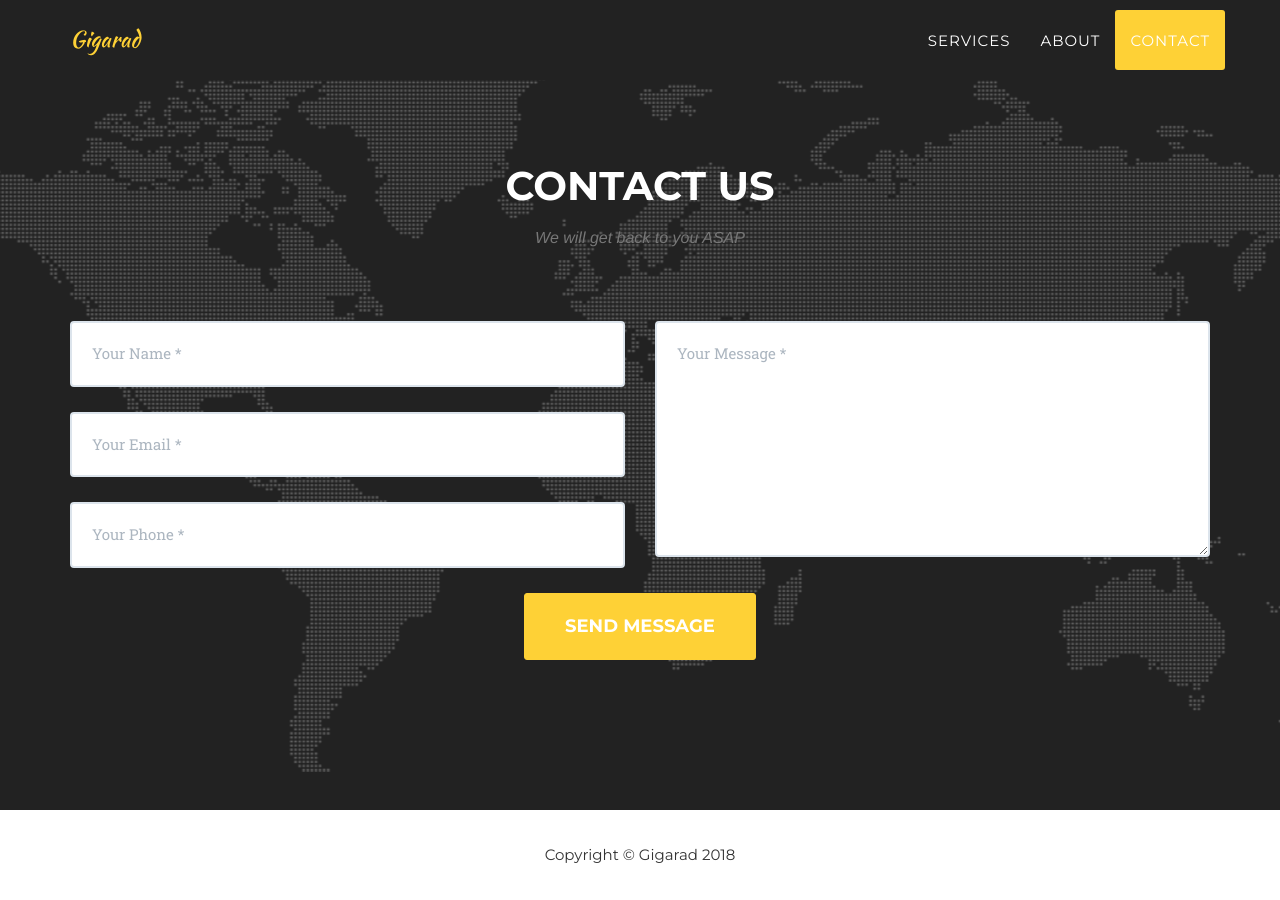
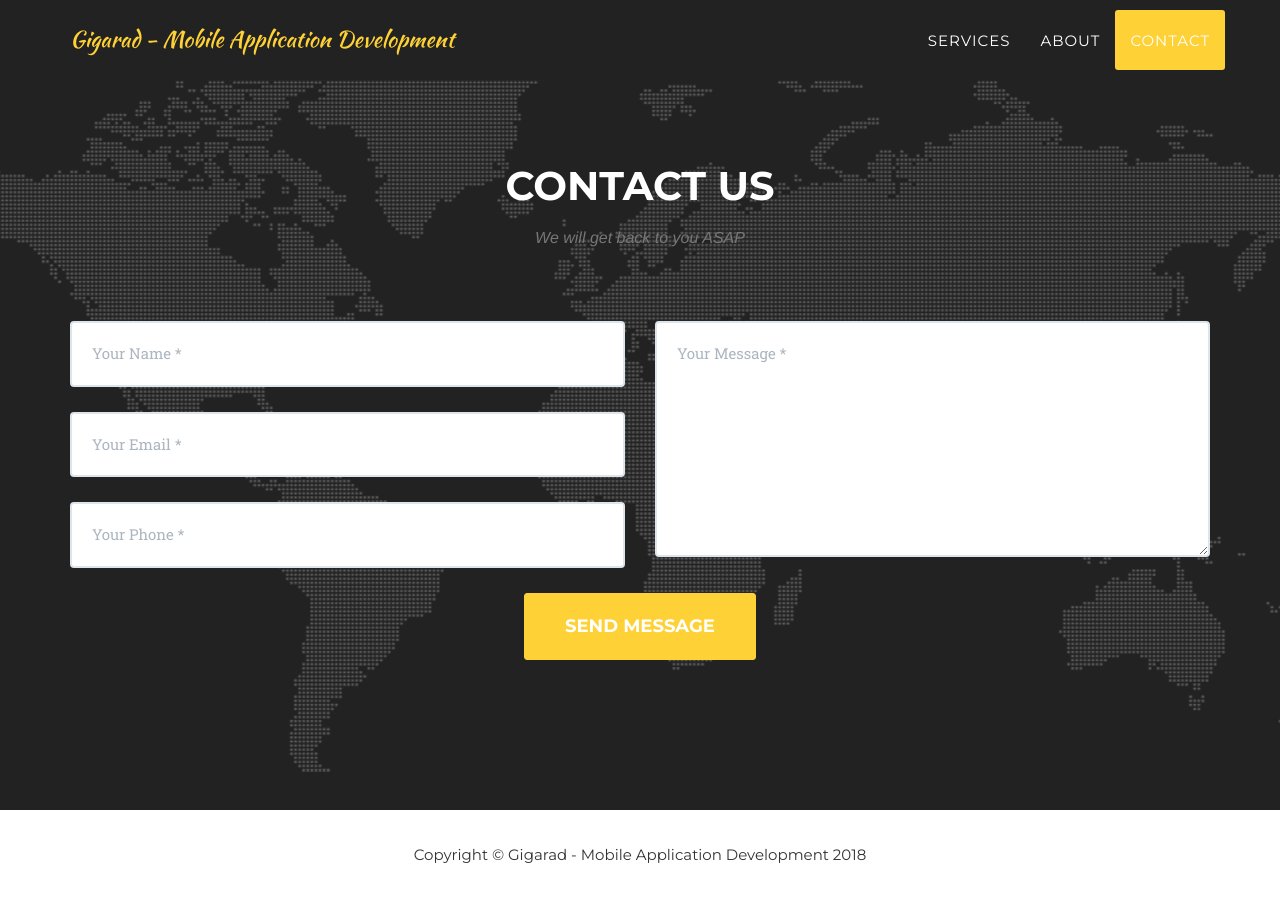
Before and after one commit to xorote/xorote.github.io, a Jekyll site: the page built from index.html, in a window 1280 px wide and 900 px high, scrolled down 1481 px. Built offline with Jekyll 4.4.1, drawn with Linux system fonts in a browser that asks for light colours; some web fonts are replaced; some of the changed lines change nothing that is shown.

Commit message:
Updated desc

```diff
--- a/_config.yml
+++ b/_config.yml
@@ -2,9 +2,9 @@
 #baseurl: #
 
 # Site settings
-title: Gigarad
+title: Gigarad - Mobile Application Development
 email: gautham@gigarad.com
-description: "Write an awesome description for your new site here. You can edit this line in _config.yml. It will appear in your document head meta (for Google search results) and in your feed.xml site description."
+description: "Mobile Application Development | Ideate | Design | Build | Deliver | App"
 
 # Build settings
 markdown: kramdown
```
